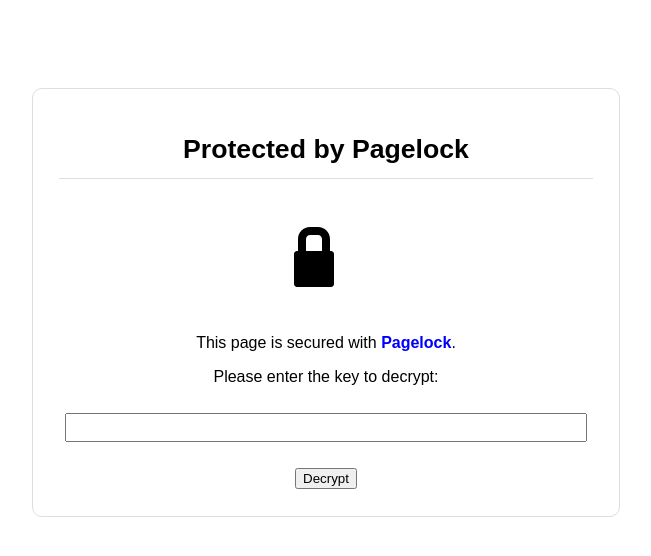
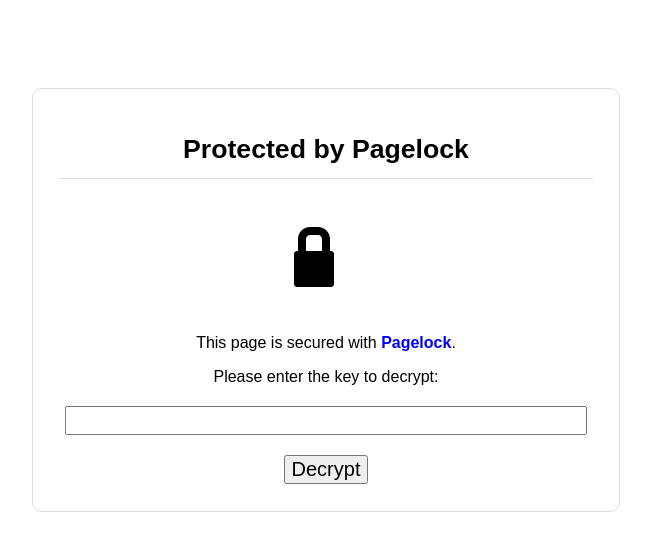
Before and after one commit to VerDeTerre/pagelock, a website built with webpack: page src/decrypter.html in a window 1280 px wide. Shown: the whole page, without its empty margins (314-965 px from the left). Built offline with nearby package versions, Linux system fonts and the light colour scheme.

Commit message:
Update styling

```diff
--- a/src/decrypter.html
+++ b/src/decrypter.html
@@ -35,8 +35,8 @@
                 margin-right: auto;
             }
             #key-entry {
-                margin-top: 2rem;
-                margin-bottom: 2rem;
+                margin-top: 1.5rem;
+                margin-bottom: 1.5rem;
 
             }
             #key {
@@ -56,6 +56,9 @@
             }
             a:hover {
                 color: #66f;
+            }
+            button {
+                font-size: 1.5rem;
             }
         </style>
     </head>
```
